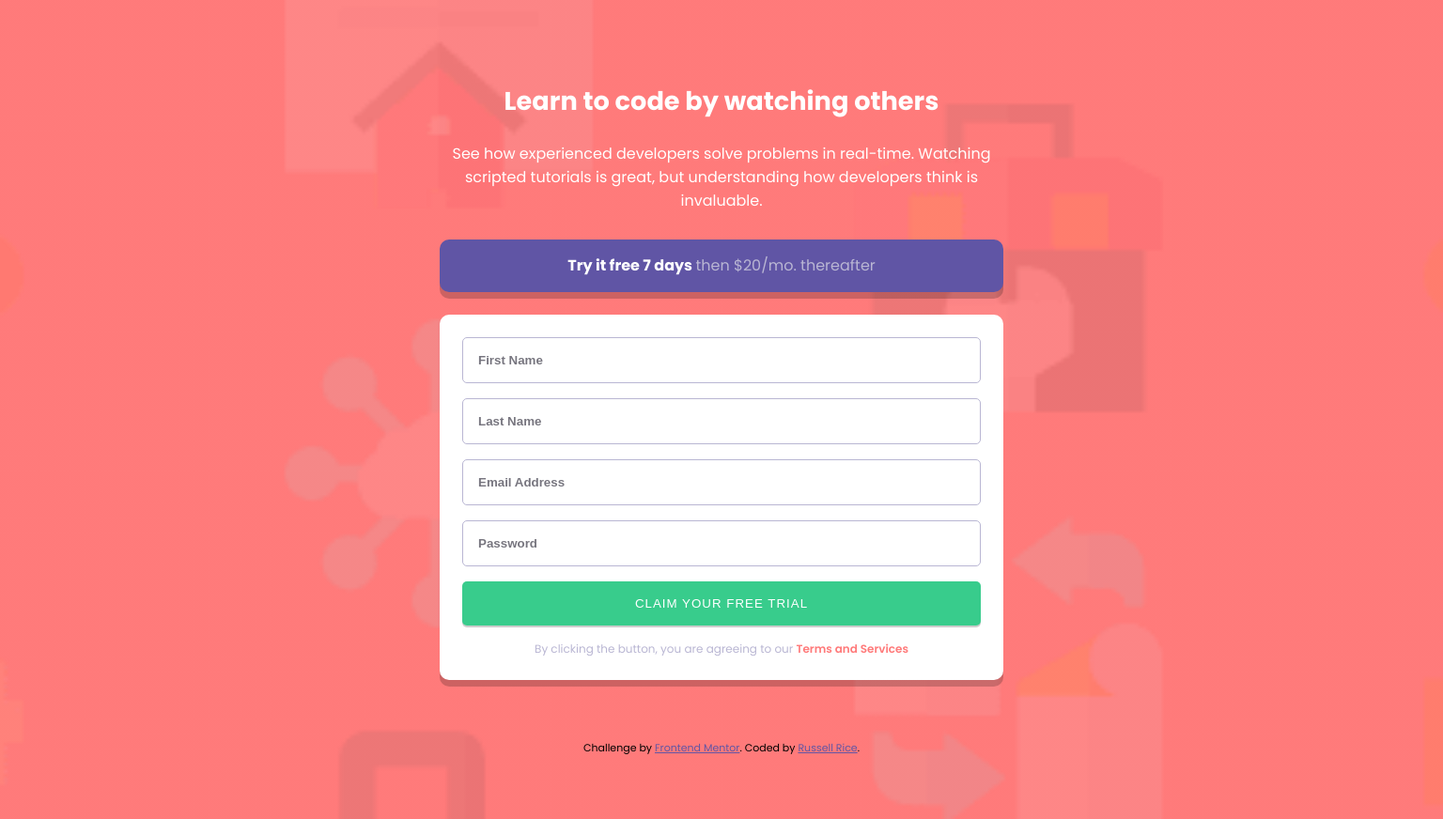
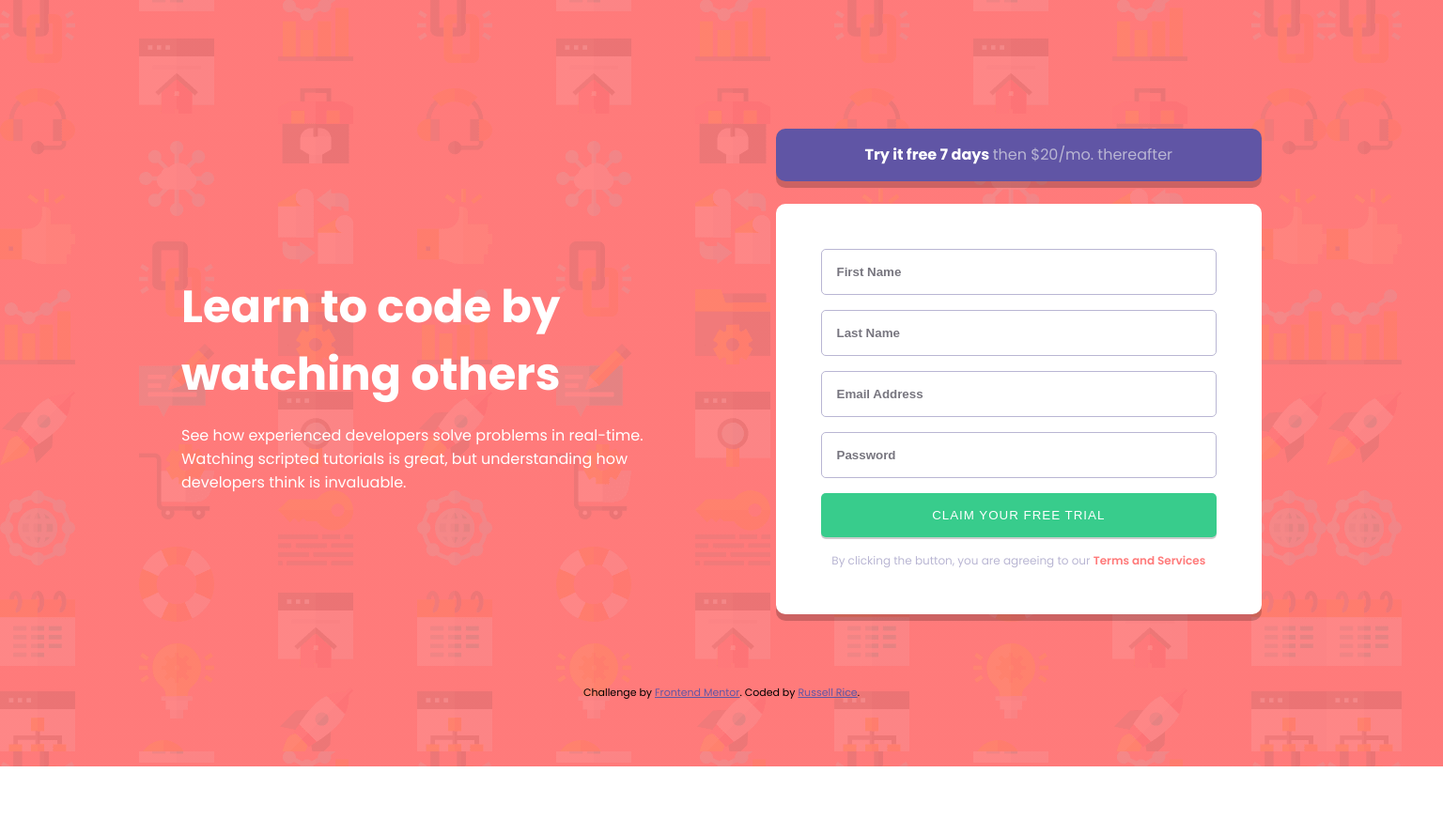
Before and after one commit to russell2231/signup-form-component, a plain HTML site: page index.html in a window 1536 px wide. Shown: the whole page at 94% size. After the commit the page ends 816 px from the top, so only its background shows below. Drawn offline with Linux system fonts and the light colour scheme.

Commit message:
Add: Design for desktop

```diff
--- a/app.css
+++ b/app.css
@@ -111,6 +111,7 @@ h1 {
   letter-spacing: 1px;
   margin-bottom: 1rem;
   box-shadow: 0 2px rgba(0, 0, 0, 0.2);
+  cursor: pointer;
 }
 
 .form-container form button:active {
@@ -144,3 +145,47 @@ h1 {
 .attribution a {
   color: var(--accent-blue);
 }
+
+@media (min-width: 1440px) {
+  body {
+    background: url(images/bg-intro-desktop.png),
+      linear-gradient(
+        var(--primary-red-background),
+        var(--primary-red-background)
+      );
+    display: flex;
+    flex-direction: column;
+    justify-content: center;
+  }
+  .wrapper {
+    flex-direction: row;
+    max-width: 1150px;
+    width: 80%;
+    justify-content: space-between;
+  }
+
+  .showcase,
+  .signup {
+    width: 45%;
+  }
+
+  .showcase {
+    display: flex;
+    flex-direction: column;
+    justify-content: center;
+    text-align: left;
+  }
+
+  h1 {
+    font-size: 3rem;
+    margin-bottom: 1rem;
+  }
+
+  .showcase p {
+    margin: 0;
+  }
+
+  .form-container {
+    padding: 3rem;
+  }
+}
```
